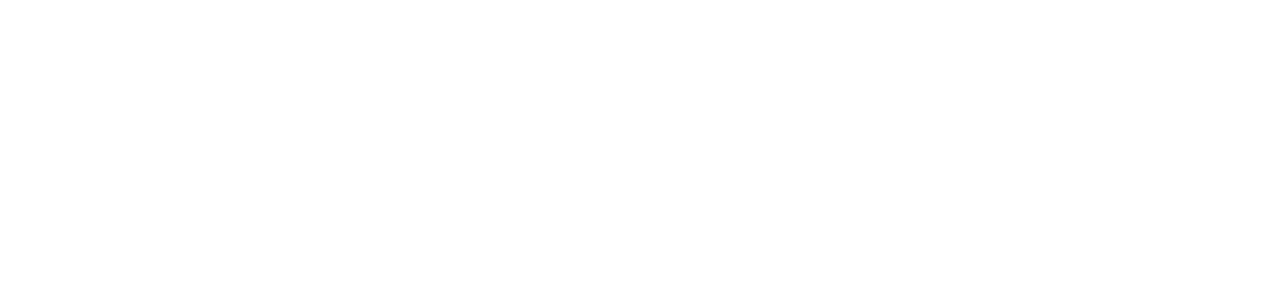
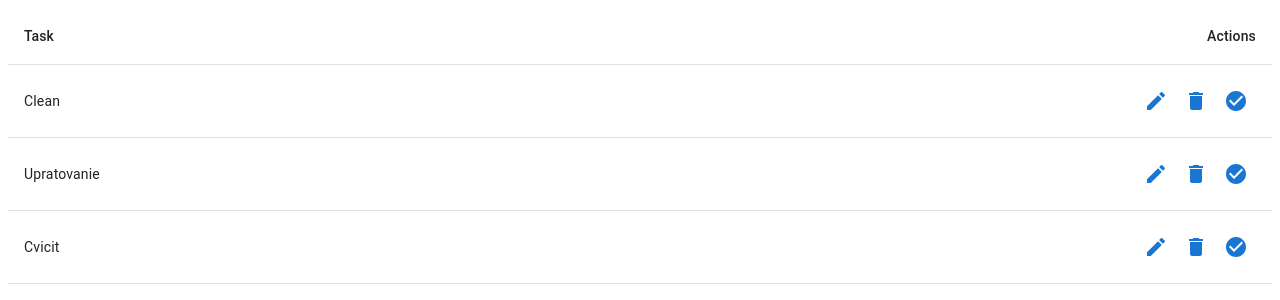
Before and after one commit to danilesky/React-Vite-TodoApp, a React (Vite) app: page / in a window 1280 px wide. Shown: the top 300 px of the page. Built offline with nearby package versions, Linux system fonts and the light colour scheme.

Commit message:
Todo Table component

```diff
--- a/src/App.jsx
+++ b/src/App.jsx
@@ -1,5 +1,33 @@
+import Box from "@mui/material/Box";
+import { AppTable } from "./components/AppTable";
+import { styled } from "@mui/material";
+
+const AppBody = styled(Box)`
+  height: 100%;
+  width: 100%;
+  background-color: white;
+  display: flex;
+  flex-direction: row;
+  align-items: center;
+  justify-content: center;
+`;
+
+function createData(name, description) {
+  return { name, description, completed: false };
+}
+
+const rows = [
+  createData("Clean", "Zajr povysávať"),
+  createData("Upratovanie", "Zajr povysávať"),
+  createData("Cvicit", "Zajr povysávať"),
+];
+
 function App() {
-  return <></>;
+  return (
+    <AppBody>
+      <AppTable data={rows} />
+    </AppBody>
+  );
 }
 
 export default App;
--- /dev/null
+++ b/src/components/AppTable.jsx
@@ -0,0 +1,46 @@
+import Table from "@mui/material/Table";
+import TableBody from "@mui/material/TableBody";
+import TableCell from "@mui/material/TableCell";
+import TableContainer from "@mui/material/TableContainer";
+import TableHead from "@mui/material/TableHead";
+import TableRow from "@mui/material/TableRow";
+import { IconButton, styled } from "@mui/material";
+import DeleteIcon from "@mui/icons-material/Delete";
+import EditIcon from "@mui/icons-material/Edit";
+import CheckCircleIcon from "@mui/icons-material/CheckCircle";
+
+export const AppTable = ({ data }) => {
+  return (
+    <TableContainer>
+      <Table sx={{ minWidth: 700 }} aria-label="customized table">
+        <TableHead>
+          <TableRow>
+            <TableCell>Task</TableCell>
+            <TableCell align="right">Actions</TableCell>
+          </TableRow>
+        </TableHead>
+        <TableBody>
+          {data &&
+            data.map((row) => (
+              <TableRow key={row.name}>
+                <TableCell component="th" scope="row">
+                  {row.name}
+                </TableCell>
+                <TableCell align="right">
+                  <IconButton aria-label="edit" color="primary">
+                    <EditIcon />
+                  </IconButton>
+                  <IconButton aria-label="delete" color="primary">
+                    <DeleteIcon />
+                  </IconButton>
+                  <IconButton aria-label="complete task" color="primary">
+                    <CheckCircleIcon />
+                  </IconButton>
+                </TableCell>
+              </TableRow>
+            ))}
+        </TableBody>
+      </Table>
+    </TableContainer>
+  );
+};
```
